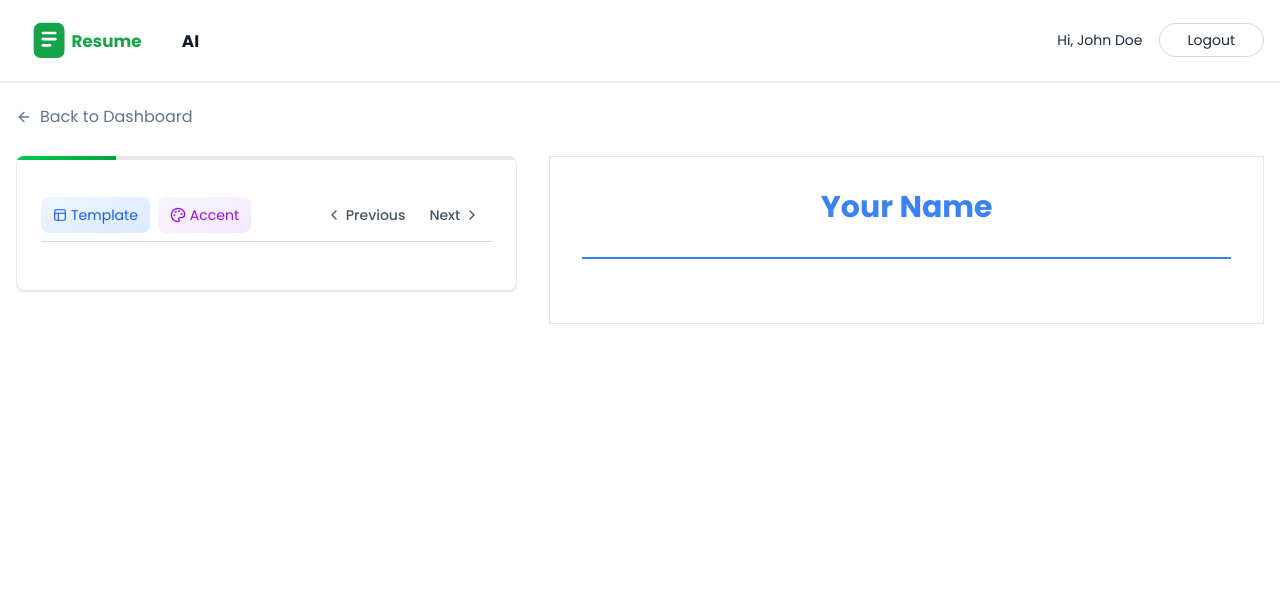
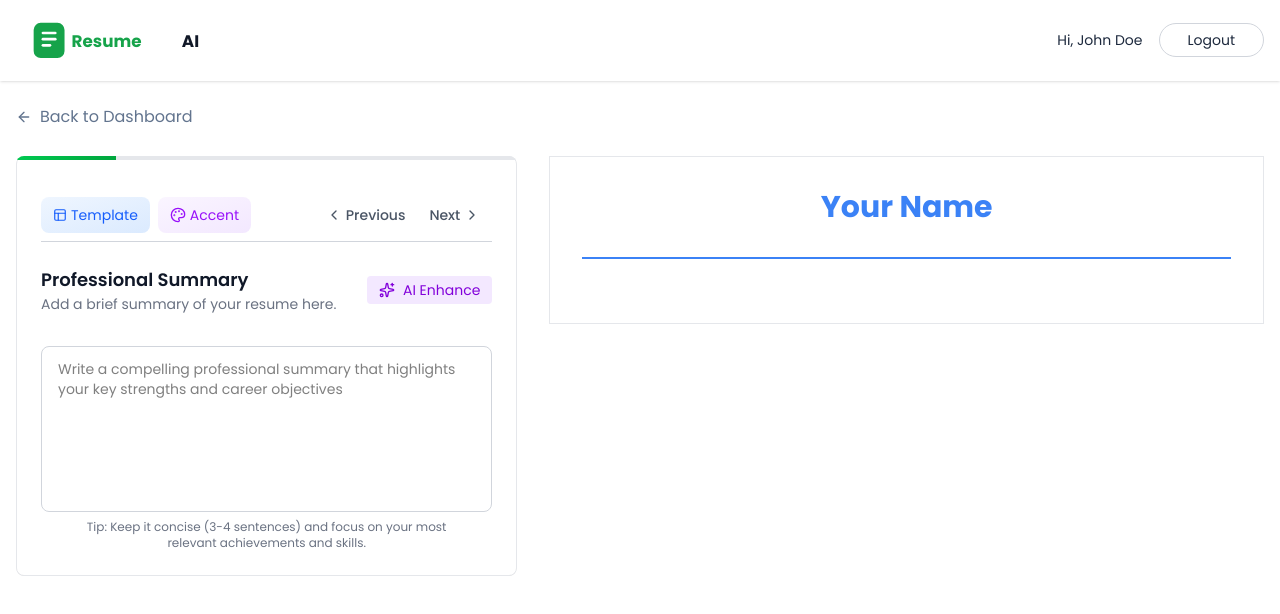
Before and after one commit to adi-builds/ai-resume-analyzer, a React (Vite) app in the folder client/: page /app/builder/1 in a window 1280 px wide. Both pictures are taken after a click on the button "Next". Shown: the top 614 px of the page. Built offline with nearby package versions, Linux system fonts and the light colour scheme.

Commit message:
added summary form

```diff
--- /dev/null
+++ b/client/src/components/ProfessionalSummaryForm.jsx
@@ -0,0 +1,23 @@
+import { Sparkles } from 'lucide-react'
+import React from 'react'
+
+export const ProfessionalSummaryForm = ({data, onChange,setResumeData}) => {
+  return (
+    <div className='space-y-4'>
+        <div className='flex items-center justify-between'>
+            <div>
+                <h3 className='flex items-center gap-2 text-lg font-semibold text-gray-900'>Professional Summary</h3>
+                <p className='text-sm text-gray-500'>Add a brief summary of your resume here.</p>
+            </div>
+            <button className='flex items-center gap-2 px-3 py-1 text-sm bg-purple-100 text-purple-700 rounded hover:bg-purple-200 transition-colors disabled:opacity-50' >
+                <Sparkles className='size-4'/>
+                AI Enhance
+            </button>
+        </div>
+        <div className='mt-6'>
+          <textarea value={data||""} onChange={(e)=> onChange(e.target.value)} rows={7} className='w-full p-3 px-4 mt-2 border text-sm border-gray-300 rounded-lg focus:ring-blue-500 focus:border-blue-500 outline-none transition-colors resize-none' placeholder='Write a compelling professional summary that highlights your key strengths and career objectives'/>
+            <p className='text-xs text-gray-500 max-w-4/5 mx-auto text-center'>Tip: Keep it concise (3-4 sentences) and focus on your most relevant achievements and skills.</p>
+        </div>
+    </div>
+  )
+}
--- a/client/src/pages/Resumebuilder.jsx
+++ b/client/src/pages/Resumebuilder.jsx
@@ -6,6 +6,7 @@
 import ResumePreview from '../components/ResumePreview'
 import TemplateSelector from '../components/TemplateSelector'
 import ColorPicker from '../components/ColorPicker'
+import { ProfessionalSummaryForm } from '../components/ProfessionalSummaryForm'
 
 const Resumebuilder = () => {
 
@@ -105,6 +106,9 @@
                     setRemoveBackground={setRemoveBackground}
                   />
                 )}
+                {activeSection.id === 'summary' &&(
+                  <ProfessionalSummaryForm data={resumeData.professional_summary} onChange={(data)=>setResumeData(prev=>({...prev,professional_summary:data}))} setResumeData={setResumeData}/>
+                )}
               </div>
 
             </div>
```
